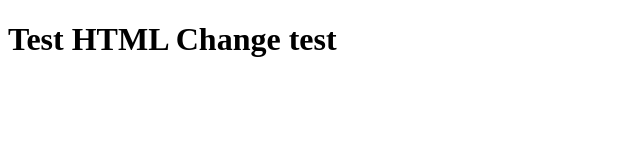
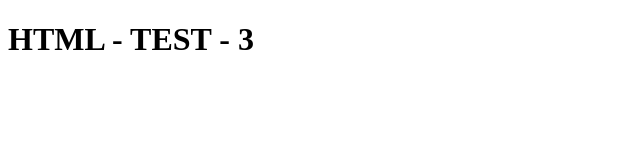
Before and after one commit to Luis-Git-AC/GitTest, a plain HTML site: page index.html in a window 1280 px wide. Shown: the whole page, without its empty margins (0-640 px from the left). Drawn offline with Linux system fonts and the light colour scheme.

Commit message:
Change test 4

```diff
--- a/index.html
+++ b/index.html
@@ -6,7 +6,7 @@
     <title>testHTML</title>
 </head>
 <body>
-    <h1>Test HTML Change test</h1>
+    <h1>HTML - TEST - 3</h1>
 
 </body>
 </html>
```
